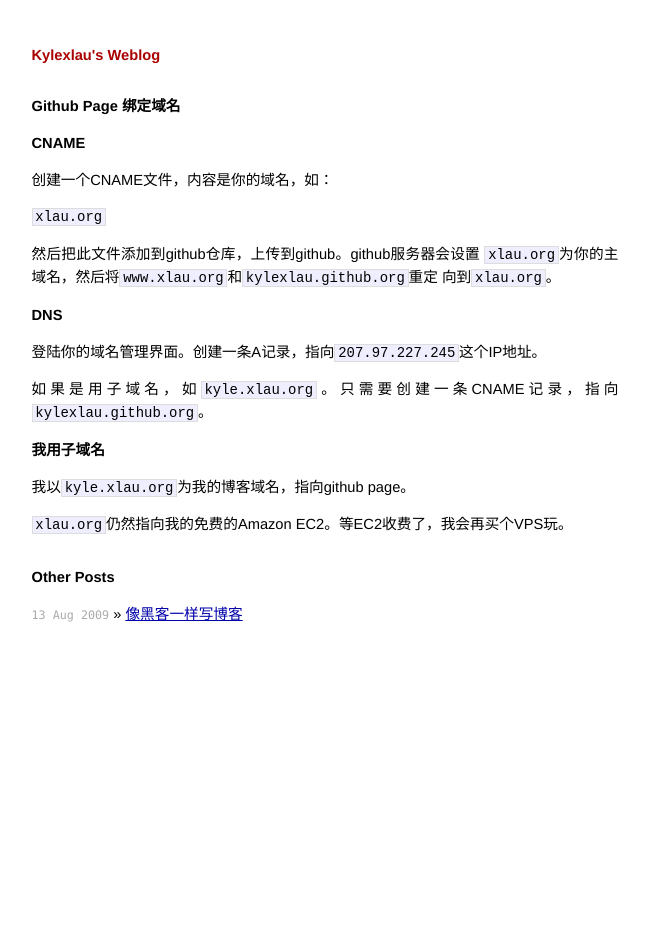
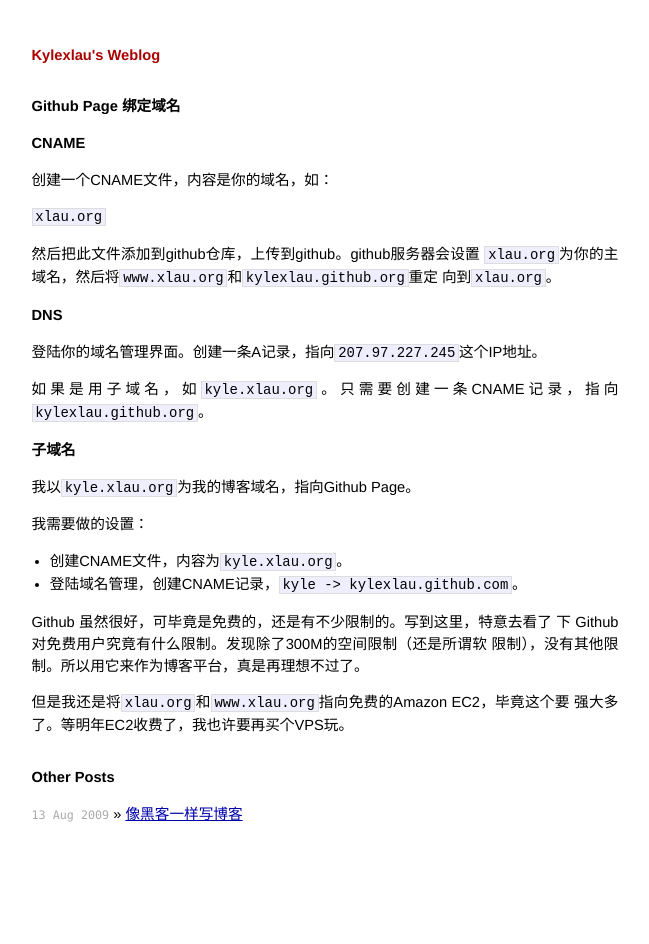
Before and after one commit to kylexlau/kylexlau.github.com, a Jekyll site: the page built from _posts/2010-12-29-github-CNAME.md, in a window 1280 px wide. Shown: the whole page, without its empty margins (315-964 px from the left). Built offline with Jekyll 4.4.1, drawn with Linux system fonts in a browser that asks for light colours.

Commit message:
add some contents to github-CNAME.

```diff
--- a/_posts/2010-12-29-github-CNAME.md
+++ b/_posts/2010-12-29-github-CNAME.md
@@ -24,8 +24,17 @@
 如果是用子域名，如`kyle.xlau.org`。只需要创建一条CNAME记录，指向
 `kylexlau.github.org`。
 
-## 我用子域名
+## 子域名
 
-我以`kyle.xlau.org`为我的博客域名，指向github page。
+我以`kyle.xlau.org`为我的博客域名，指向Github Page。
 
-`xlau.org`仍然指向我的免费的Amazon EC2。等EC2收费了，我会再买个VPS玩。
+我需要做的设置：
+ * 创建CNAME文件，内容为`kyle.xlau.org`。
+ * 登陆域名管理，创建CNAME记录，`kyle -> kylexlau.github.com`。
+
+Github 虽然很好，可毕竟是免费的，还是有不少限制的。写到这里，特意去看了
+下 Github 对免费用户究竟有什么限制。发现除了300M的空间限制（还是所谓软
+限制），没有其他限制。所以用它来作为博客平台，真是再理想不过了。
+
+但是我还是将`xlau.org`和`www.xlau.org`指向免费的Amazon EC2，毕竟这个要
+强大多了。等明年EC2收费了，我也许要再买个VPS玩。
```
